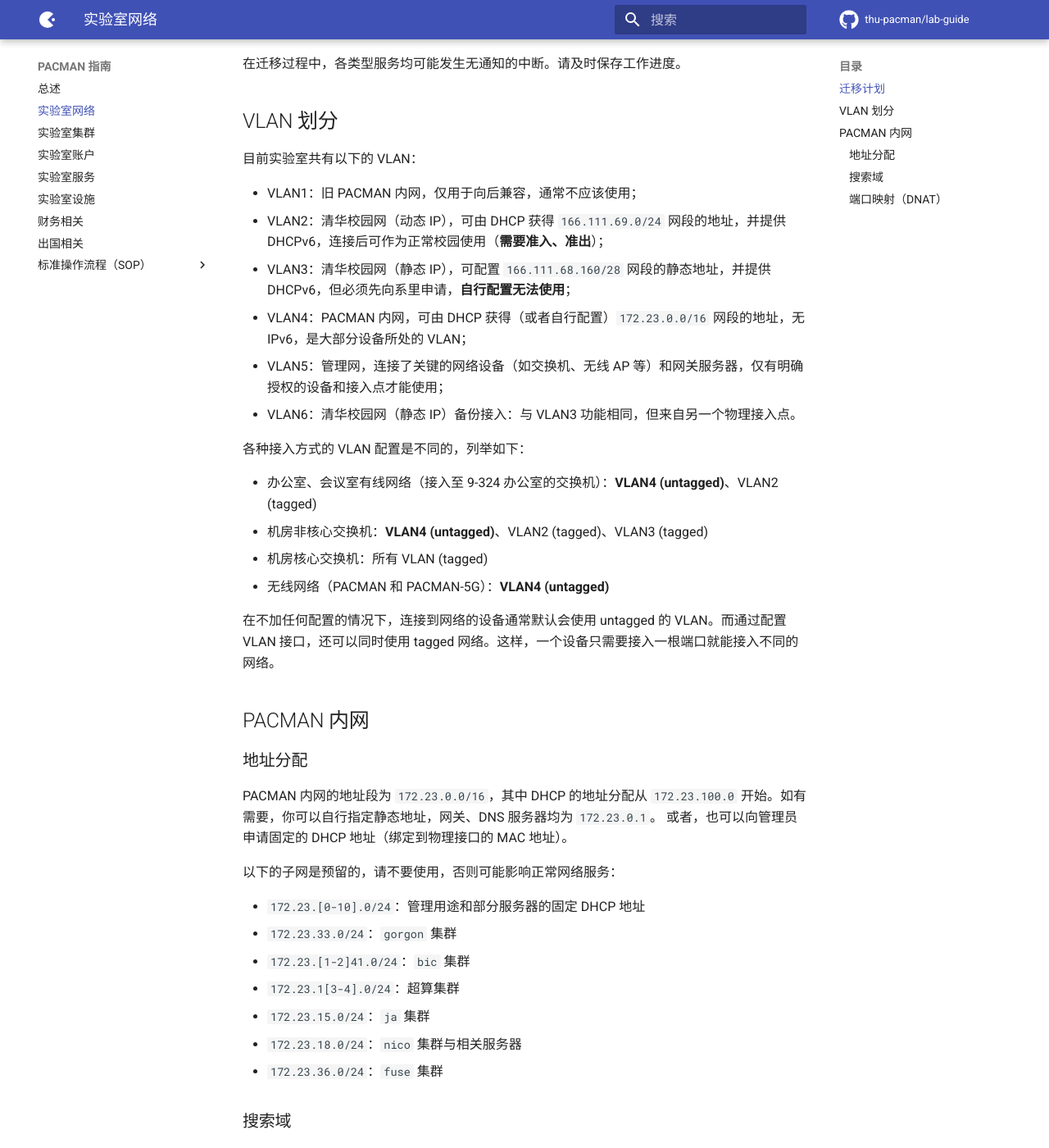
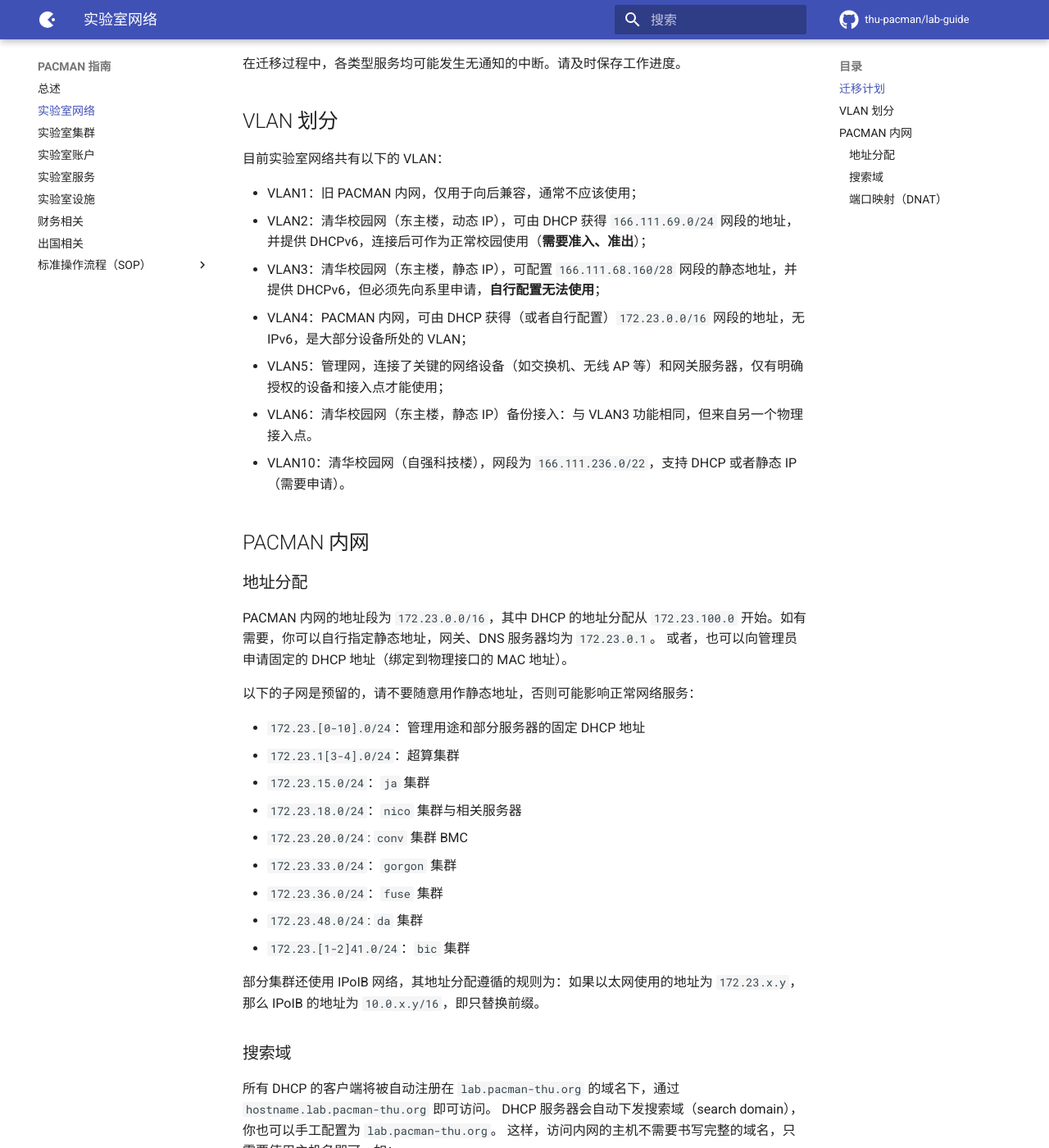
Before and after one commit to thu-pacman/lab-guide, an MkDocs documentation site: the page built from docs/network.md, in a window 1280 px wide and 1400 px high, scrolled down 441 px. Shown: the whole window at 82% size. Built offline with MkDocs 1.6.1 and Material for MkDocs 9.7.7, drawn with Linux system fonts in a browser that asks for light colours; comment, search, counter and statistics services are not loaded.

Commit message:
network: assign da cluster
Signed-off-by: Shengqi Chen <harry-chen@outlook.com>

```diff
--- a/docs/network.md
+++ b/docs/network.md
@@ -27,23 +27,24 @@
 
 ## VLAN 划分
 
-目前实验室共有以下的 VLAN：
+目前实验室网络共有以下的 VLAN：
 
 * VLAN1：旧 PACMAN 内网，仅用于向后兼容，通常不应该使用；
-* VLAN2：清华校园网（动态 IP），可由 DHCP 获得 `166.111.69.0/24` 网段的地址，并提供 DHCPv6，连接后可作为正常校园使用（**需要准入、准出**）；
-* VLAN3：清华校园网（静态 IP），可配置 `166.111.68.160/28` 网段的静态地址，并提供 DHCPv6，但必须先向系里申请，**自行配置无法使用**；
+* VLAN2：清华校园网（东主楼，动态 IP），可由 DHCP 获得 `166.111.69.0/24` 网段的地址，并提供 DHCPv6，连接后可作为正常校园使用（**需要准入、准出**）；
+* VLAN3：清华校园网（东主楼，静态 IP），可配置 `166.111.68.160/28` 网段的静态地址，并提供 DHCPv6，但必须先向系里申请，**自行配置无法使用**；
 * VLAN4：PACMAN 内网，可由 DHCP 获得（或者自行配置）`172.23.0.0/16` 网段的地址，无 IPv6，是大部分设备所处的 VLAN；
 * VLAN5：管理网，连接了关键的网络设备（如交换机、无线 AP 等）和网关服务器，仅有明确授权的设备和接入点才能使用；
-* VLAN6：清华校园网（静态 IP）备份接入：与 VLAN3 功能相同，但来自另一个物理接入点。
+* VLAN6：清华校园网（东主楼，静态 IP）备份接入：与 VLAN3 功能相同，但来自另一个物理接入点。
+* VLAN10：清华校园网（自强科技楼），网段为 `166.111.236.0/22`，支持 DHCP 或者静态 IP（需要申请）。
 
-各种接入方式的 VLAN 配置是不同的，列举如下：
+<!-- 各种接入方式的 VLAN 配置是不同的，列举如下：
 
 * 办公室、会议室有线网络（接入至 9-324 办公室的交换机）：**VLAN4 (untagged)**、VLAN2 (tagged)
 * 机房非核心交换机：**VLAN4 (untagged)**、VLAN2 (tagged)、VLAN3 (tagged)
 * 机房核心交换机：所有 VLAN (tagged)
 * 无线网络（PACMAN 和 PACMAN-5G）：**VLAN4 (untagged)**
 
-在不加任何配置的情况下，连接到网络的设备通常默认会使用 untagged 的 VLAN。而通过配置 VLAN 接口，还可以同时使用 tagged 网络。这样，一个设备只需要接入一根端口就能接入不同的网络。
+在不加任何配置的情况下，连接到网络的设备通常默认会使用 untagged 的 VLAN。而通过配置 VLAN 接口，还可以同时使用 tagged 网络。这样，一个设备只需要接入一根端口就能接入不同的网络。 -->
 
 ## PACMAN 内网
 
@@ -52,15 +53,19 @@
 PACMAN 内网的地址段为 `172.23.0.0/16`，其中 DHCP 的地址分配从 `172.23.100.0` 开始。如有需要，你可以自行指定静态地址，网关、DNS 服务器均为 `172.23.0.1`。
 或者，也可以向管理员申请固定的 DHCP 地址（绑定到物理接口的 MAC 地址）。
 
-以下的子网是预留的，请不要使用，否则可能影响正常网络服务：
+以下的子网是预留的，请不要随意用作静态地址，否则可能影响正常网络服务：
 
 * `172.23.[0-10].0/24`：管理用途和部分服务器的固定 DHCP 地址
-* `172.23.33.0/24`：`gorgon` 集群
-* `172.23.[1-2]41.0/24`：`bic` 集群
 * `172.23.1[3-4].0/24`：超算集群
 * `172.23.15.0/24`：`ja` 集群
 * `172.23.18.0/24`：`nico` 集群与相关服务器
+* `172.23.20.0/24`: `conv` 集群 BMC
+* `172.23.33.0/24`：`gorgon` 集群
 * `172.23.36.0/24`：`fuse` 集群
+* `172.23.48.0/24`: `da` 集群
+* `172.23.[1-2]41.0/24`：`bic` 集群
+
+部分集群还使用 IPoIB 网络，其地址分配遵循的规则为：如果以太网使用的地址为 `172.23.x.y`，那么 IPoIB 的地址为 `10.0.x.y/16`，即只替换前缀。
 
 ### 搜索域
 
```
